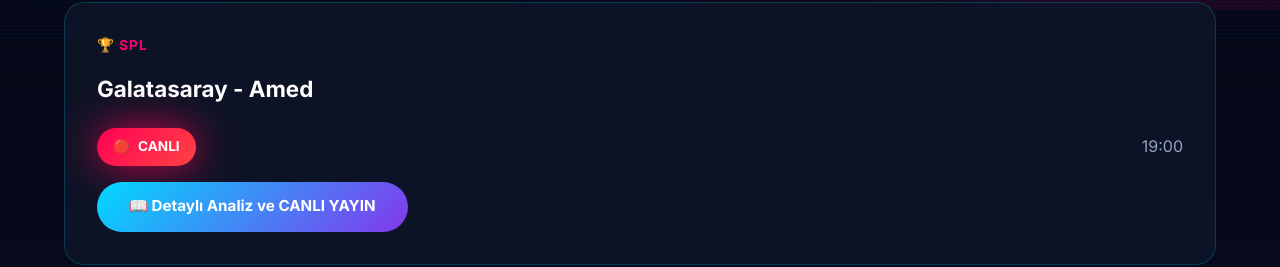
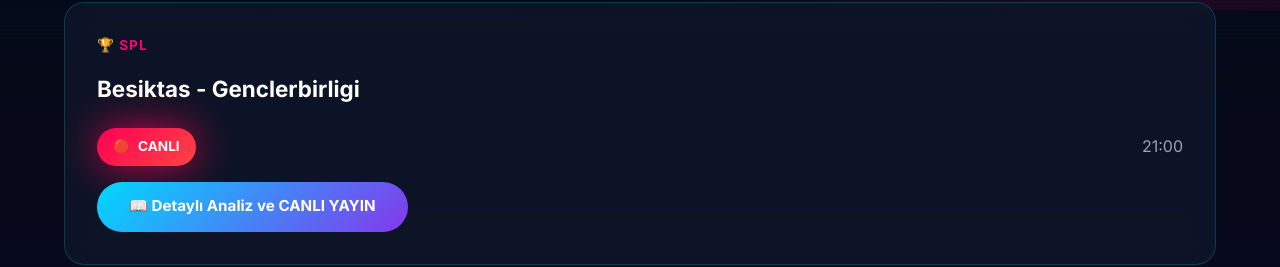
Before and after one commit to osdahd/ligtvizlesene, a plain HTML site: page index.html in a window 1280 px wide. Shown: the part 790-1057 px from the top of the page. Drawn offline with Linux system fonts and the light colour scheme.

Commit message:
Update index.html

```diff
--- a/index.html
+++ b/index.html
@@ -637,10 +637,10 @@
             <!-- 1. Maç Kartı -->
             <div class="match-card fade-in">
                 <div class="match-league">🏆 SPL</div>
-                <div class="match-teams"> Galatasaray - Amed </div>
+                <div class="match-teams"> Besiktas - Genclerbirligi </div>
                 <div class="match-info">
                     <span class="live-badge">CANLI</span>
-                    <span>19:00</span>
+                    <span>21:00</span>
                 </div>
                 <a href="http://www.mobilmacizle.it/kanal1.html" class="match-btn btn-analyze">
                     📖 Detaylı Analiz ve CANLI YAYIN
```
